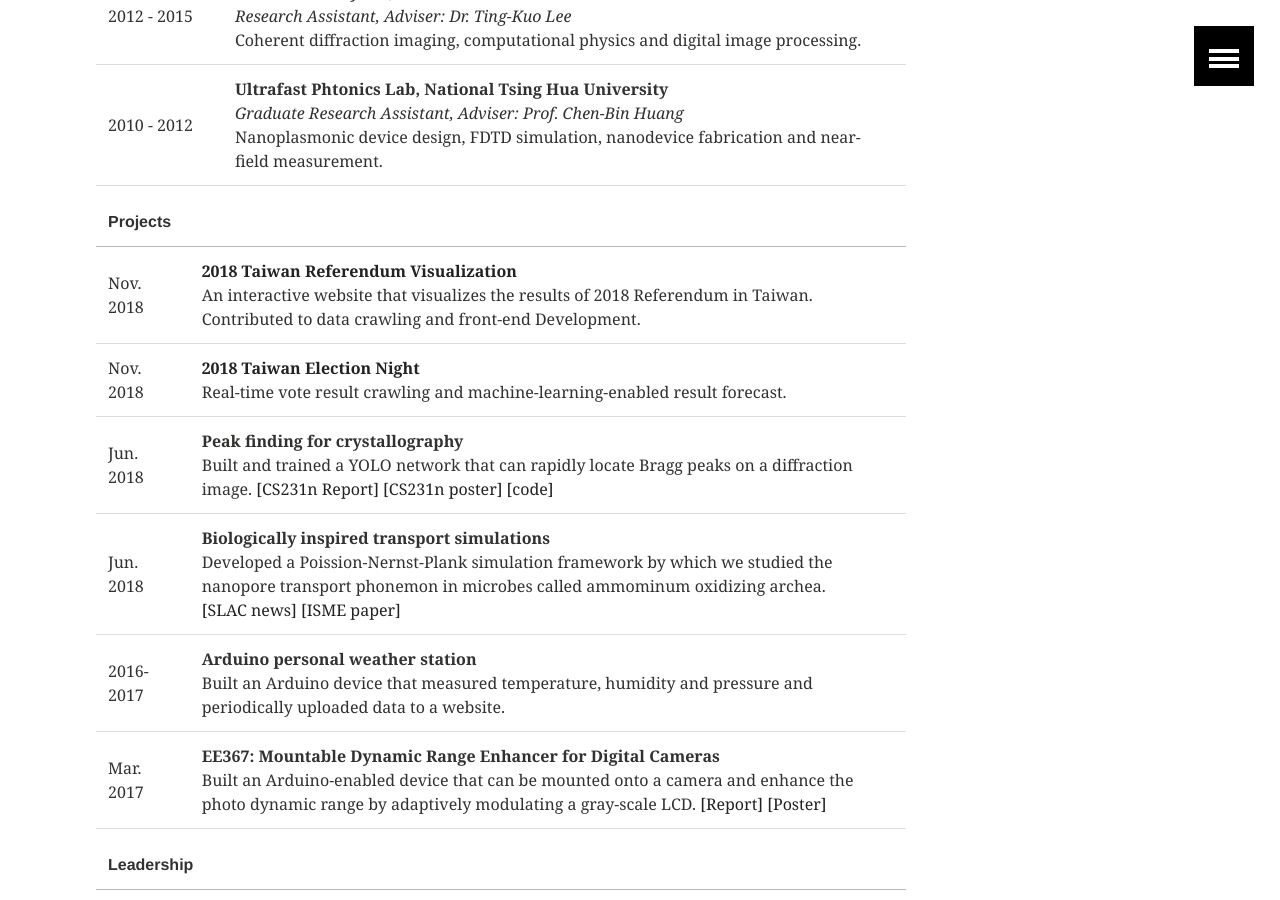
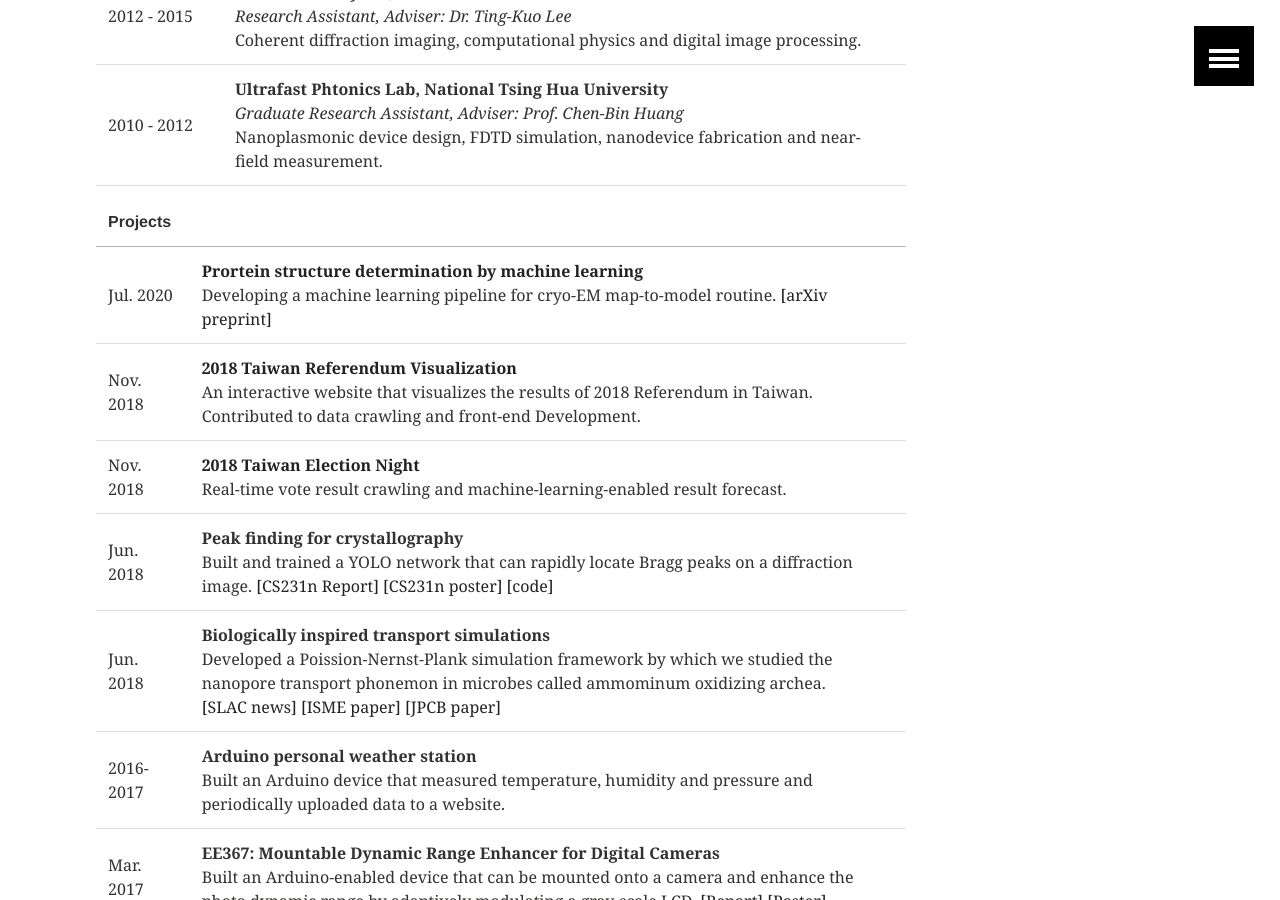
Before and after one commit to leeneil/leeneil.github.io.new, a Jekyll site: the page built from cv.md, in a window 1280 px wide and 900 px high, scrolled down 1035 px. Built offline with Jekyll 4.4.1, drawn with Linux system fonts in a browser that asks for light colours; some of the changed text lies outside the part shown.

Commit message:
update cv

```diff
--- a/cv.md
+++ b/cv.md
@@ -89,6 +89,14 @@ image:
       <th> </th>
     </tr></thead>
     <tr>
+      <td>Jul. 2020</td>
+      <td><a href="#"><strong>Prortein structure determination by machine learning</strong></a>
+      <br />
+      Developing a machine learning pipeline for cryo-EM map-to-model routine.
+      <a href="https://arxiv.org/abs/2007.06847" target="_blank">[arXiv preprint]</a>
+      </td>
+    </tr>
+    <tr>
       <td>Nov. 2018</td>
       <td><a href="/projects/taiwan-referendum-viz/"><strong>2018 Taiwan Referendum Visualization</strong></a>
       <br />
@@ -107,7 +115,7 @@ image:
       Built and trained a YOLO network that can rapidly locate Bragg peaks on a diffraction image.
       <a href="http://blog.ponan.li/assets/papers/cs231n_peak-finding-crystallography_li.pdf" target="_blank">[CS231n Report]</a>
       <a href="http://blog.ponan.li/assets/papers/cs231n_poster_li.pdf" target="_blank">[CS231n poster]</a>
-      <a href="https://github.com/leeneil/peaknet4psocake" target="_blank">[code]</a>
+      <a href="https://github.com/leeneil/peaknet2020" target="_blank">[code]</a>
       </td>
     </tr>
     <tr>
@@ -118,6 +126,7 @@ image:
       <br />
       <a href="https://www6.slac.stanford.edu/news/2018-06-13-slac-stanford-scientists-discover-how-hardy-microbe%E2%80%99s-crystalline-shell-helps-it" target="_blank">[SLAC news]</a>
       <a href="https://www.nature.com/articles/s41396-018-0191-0" target="_blank">[ISME paper]</a>
+      <a href="https://pubs.acs.org/doi/abs/10.1021/acs.jpcb.9b05882" target="_blank">[JPCB paper]</a>
       </td>
     </tr>
     <tr>
```
Also changed, not shown: other parts of cv.md (+1 -1 lines).
